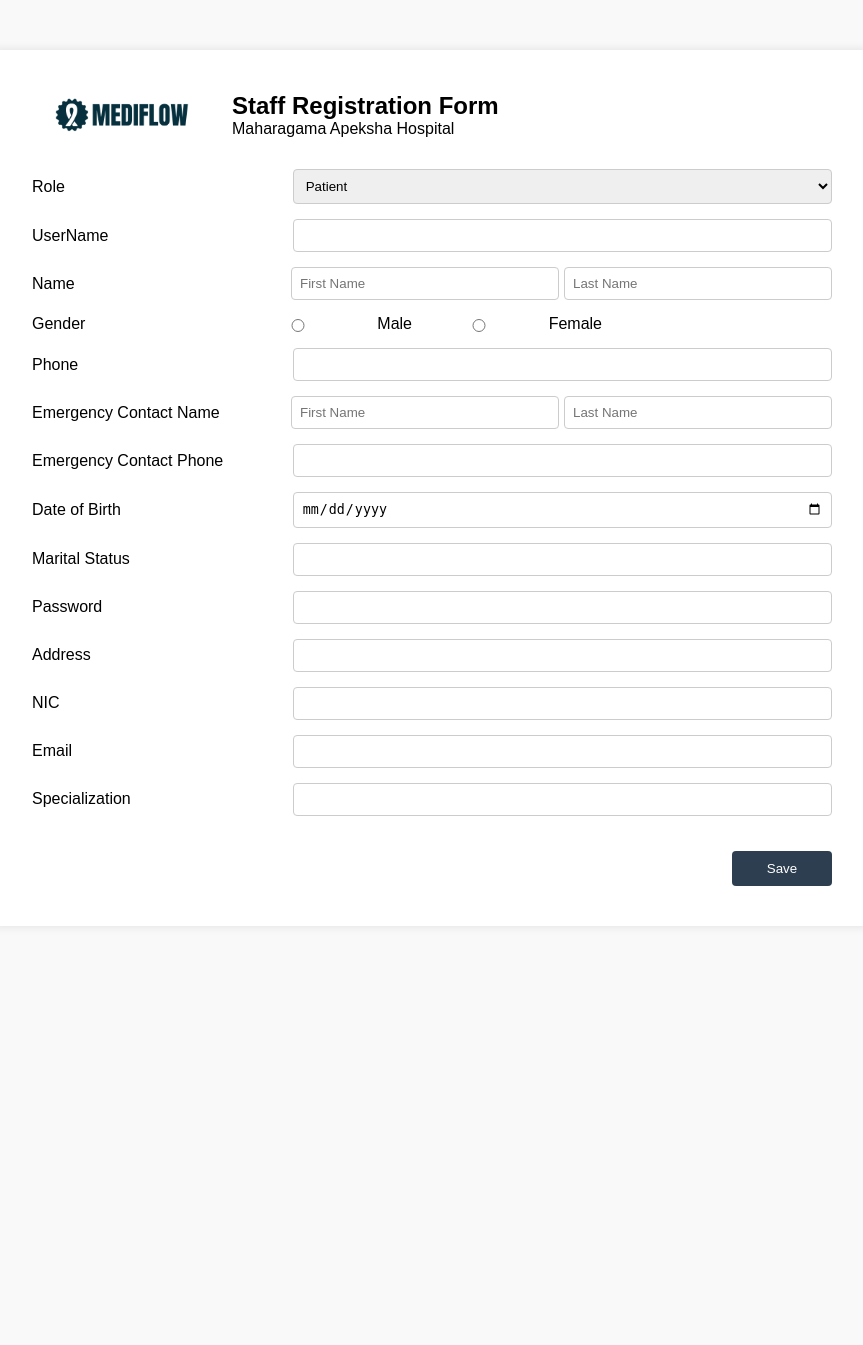
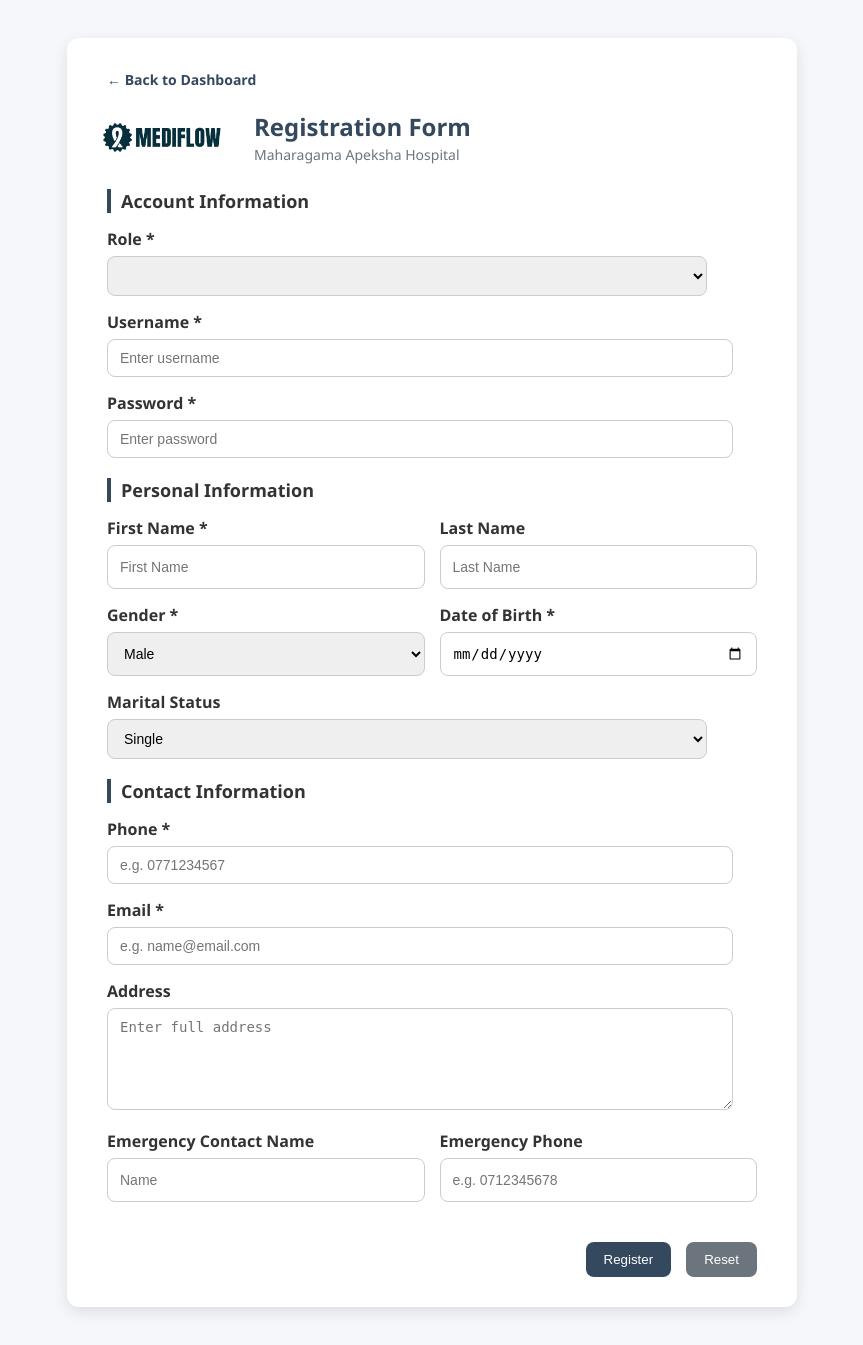
Before and after one commit to sakna1/medi_flow, a Flask app: page /admin/create_admin in a window 1280 px wide. Shown: the whole page, without its empty margins (208-1071 px from the left). Before the commit the page ends 886 px from the top, so only its background shows below. Run offline with Flask 3, Linux system fonts and the light colour scheme; lists and menus that the app fills with data are empty; parts of the project's set-up code (start-up, migrations or seed data) failed here and were passed over.

Commit message:
feat: update routes, templates, and static assets for patient and nurse modules
- Modified `admin_routes.py`, `nurse_routes.py`, and `patient_routes.py` with new logic
- Updated `register.css` with improved form styling
- Added `registerpatient.js` for handling patient registration
- Updated `script.js` with additional frontend functionality
- Enhanced templates:
  - `register.html` with new form features
  - `dashboard.html` (nurse & patient) with updated UI
  - `appointments.html` with scheduling improvements
  - `contact.html`, `faqpage.html`, and `notification.html` with updated layouts
- General improvements to ensure consistency across patient and nurse views

```diff
--- a/app/routes/admin_routes.py
+++ b/app/routes/admin_routes.py
@@ -29,7 +29,7 @@ def create_admin_user():
             db.session.add(user)
             db.session.commit()
             flash(f"{user.role.capitalize()} admin registered successfully.")
-            # return render_template('login.html')
+            return render_template('login.html')
 
         return render_template('register.html')
     else:
@@ -42,28 +42,31 @@ def dashboard():
     return render_template('admin/dashboard.html',admin_name=admin_name)
 
 @admin.route('/admin/register', methods=['GET', 'POST'])
-@login_required
+# @login_required
 def register_user():
-    if current_user.role != 'Admin':
+    # Only Admins and Nurses can access
+    if current_user.role not in ['Admin', 'Nurse']:
         return "Access denied", 403
 
     if request.method == 'POST':
-        if request.form['role'].lower() == 'patient':
+        role = request.form.get('role', '').lower()
+
+        if role == 'patient':
             user = Patient(
-                username=request.form['username'],
-                email=request.form['email'],
-                first_name=request.form['first_name'],
-                last_name=request.form['last_name'],
-                gender=request.form['gender'],
-                )
+                username=request.form.get('username'),
+                email=request.form.get('email'),
+                first_name=request.form.get('first_name'),
+                last_name=request.form.get('last_name'),
+                gender=request.form.get('gender'),
+            )
         else:
             user = User(
-                username=request.form['username'],
-                email=request.form['email'],
-                first_name=request.form['first_name'],
-                last_name=request.form['last_name'],
+                username=request.form.get('username'),
+                email=request.form.get('email'),
+                first_name=request.form.get('first_name'),
+                last_name=request.form.get('last_name'),
                 gender=request.form.get('gender'),
-                role=request.form['role'],
+                role=request.form.get('role'),
                 phone=request.form.get('phone'),
                 emergency_contact_first_name=request.form.get('emergency_contact_first_name'),
                 emergency_contact_last_name=request.form.get('emergency_contact_last_name'),
@@ -72,19 +75,20 @@ def register_user():
                 marital_status=request.form.get('marital_status'),
                 address=request.form.get('address'),
                 nic=request.form.get('nic'),
-                )
-        user.set_password(request.form['password'])
+            )
 
-        if request.form['role'].lower() == 'doctor':
-            user.specialization = request.form['specialization']
-        elif request.form['role'].lower() == 'patient':
-            user.address = request.form['address']
-            user.disease = request.form['disease'] if 'disease' in request.form else ''
-            user.phone = request.form['phone']
+        user.set_password(request.form.get('password'))
+
+        if role == 'doctor':
+            user.specialization = request.form.get('specialization')
+        elif role == 'patient':
+            user.address = request.form.get('address')
+            user.disease = request.form.get('disease', '')
+            user.phone = request.form.get('phone')
 
         db.session.add(user)
         db.session.commit()
-        flash("registered successfully.")
+        flash("Registered successfully.")
         return redirect(url_for('admin.dashboard'))
 
     return render_template('register.html')
--- a/app/routes/nurse_routes.py
+++ b/app/routes/nurse_routes.py
@@ -25,7 +25,7 @@ def log_scan():
         return jsonify({'message': 'Unauthorized'}), 403
 
     data = request.get_json()
-    patient_code = data.get('patient_code')
+    patient_code = data.get('qr_data')
 
     patient = Patient.query.filter_by(username=patient_code).first()
     if not patient:
--- a/app/static/css/register.css
+++ b/app/static/css/register.css
@@ -1,101 +1,196 @@
+/* General */
 body {
-  font-family: Arial, sans-serif;
-  background: #f9f9f9;
+  font-family: 'Segoe UI', sans-serif;
+  background: #f5f7fa;
+  display: flex;
+  justify-content: center;
+  align-items: flex-start;
+  padding: 30px;
 }
 
-.container {
-  max-width: 800px;
-  margin: 50px auto;
+/* Form Container */
+.form-container {
   background: #fff;
-  padding: 40px;
-  box-shadow: 0 0 10px rgba(0,0,0,0.1);
+  padding: 30px 40px;
+  border-radius: 12px;
+  box-shadow: 0 5px 15px rgba(0,0,0,0.1);
+  width: 100%;
+  max-width: 650px;
 }
 
-.header {
-  display: flex;
-  align-items: center;
-  margin-bottom: 30px;
+.form-title {
+  font-size: 26px;
+  font-weight: bold;
+  color: #34495e;
+  margin-bottom: 5px;
 }
 
-.logo {
-  width: 180px;
-  height: auto;
-  margin-right: 20px;
+.form-subtitle {
+  font-size: 14px;
+  color: #6c757d;
+  margin-bottom: 25px;
 }
 
-.header-text h2 {
-  margin: 0;
+.section-title {
+  margin-top: 20px;
+  font-size: 18px;
+  color: #333;
+  border-left: 4px solid #34495e;
+  padding-left: 10px;
+  margin-bottom: 15px;
 }
 
-.header-text p {
-  margin: 0;
+/* Inputs */
+.form-group {
+  margin-bottom: 15px;
+  width: 600px;
 }
 
-.form {
+label {
+  display: block;
+  margin-bottom: 6px;
+  font-weight: 600;
+  color: #333;
+}
+
+input, select, textarea {
+  width: 100%;
+  padding: 10px 12px;
+  border: 1px solid #ccc;
+  border-radius: 8px;
+  font-size: 14px;
+  transition: 0.3s;
+}
+
+input:focus, select:focus, textarea:focus {
+  border-color: #34495e;
+  outline: none;
+  box-shadow: 0 0 6px rgba(13, 110, 253, 0.3);
+}
+
+textarea {
+  resize: vertical;
+  min-height: 80px;
+}
+
+/* Row Layout */
+.form-row {
+  display: flex;
+  gap: 15px;
+}
+
+.form-row .form-group {
+  flex: 1;
+}
+
+/* Actions */
+.form-actions {
+  display: flex;
+  justify-content: flex-end;
+  gap: 15px;
+  margin-top: 25px;
+}
+
+.btn-submit {
+  background: #34495e;
+  color: white;
+  padding: 10px 18px;
+  border: none;
+  border-radius: 8px;
+  cursor: pointer;
+  transition: 0.3s;
+}
+
+.btn-submit:hover {
+  background: #34495e;
+}
+
+.btn-reset {
+  background: #6c757d;
+  color: white;
+  padding: 10px 18px;
+  border: none;
+  border-radius: 8px;
+  cursor: pointer;
+  transition: 0.3s;
+}
+
+.btn-reset:hover {
+  background: #5c636a;
+}
+
+/* Responsive */
+@media (max-width: 600px) {
+  .form-row {
+    flex-direction: column;
+  }
+}
+/* Fix: align inputs and selects in the same row */
+.form-row .form-group {
   display: flex;
   flex-direction: column;
 }
 
-.form-group {
+.form-row .form-group input,
+.form-row .form-group select {
+  height: 44px;            /* same height for both */
+  padding: 10px 12px;      /* keep your current padding */
+  box-sizing: border-box;  /* prevent extra growth */
+}
+
+/* If the select still looks a hair off on Windows, uncomment this: */
+/*
+.form-row .form-group select {
+  -webkit-appearance: none;
+  -moz-appearance: none;
+  appearance: none;
+}
+*/
+/* Header Section */
+.header {
   display: flex;
   align-items: center;
-  margin-bottom: 15px;
+  gap: 12px;              /* reduce space between logo and text */
+  margin-bottom: 25px;
+  justify-content: flex-start;
 }
 
-.form-group label {
-  flex: 1;
+.logo {
+  width: 160px;           /* slightly smaller logo if needed */
+  height: auto;
+  margin-left: -25px;
+
 }
 
-.form-group input,
-.form-group select {
-  flex: 2;
-  padding: 8px;
-  border: 1px solid #ccc;
-  border-radius: 4px;
+.header-text {
+  display: flex;
+  flex-direction: column;   /* stack title and subtitle */
 }
 
-.multi-input {
-  display: flex;
-  flex: 2;
-  gap: 5px;
-  margin-left: 20px;
+.form-title {
+  font-size: 24px;
+  font-weight: bold;
+  color: #34495e;
+  margin: 0;
 }
 
-.multi-input input {
-  flex: none;   /* disable flex grow for fixed width */
-  width: 250px
+.form-subtitle {
+  font-size: 14px;
+  color: #6c757d;
+  margin: 2px 0 0 0;
+}
+.form-top {
+  margin-bottom: 20px;
 }
 
-.form-group.gender {
-  align-items: flex-start;
+.back-link {
+  text-decoration: none;
+  color: #34495e;
+  font-weight: 600;
+  font-size: 14px;
 }
 
-.gender-options {
-  flex: 2;
-  display: flex;
-  gap: 0px;
-  align-items: center;
-  margin-right: 230px ;
+.back-link:hover {
+  text-decoration: underline;
+  color: #34495e;
 }
-
-.gender-options label {
-  display: flex;
-  align-items: center;
-  gap: 5px;
-}
-
-.save-btn {
-  margin-top: 20px;
-  padding: 10px 30px;
-  background: #2c3e50;
-  color: #fff;
-  border: none;
-  border-radius: 4px;
-  cursor: pointer;
-  width: 100px;
-  margin-left: auto; /* Align to right */
-}
-
-.save-btn:hover {
-  background: #34495e;
-}
--- /dev/null
+++ b/app/static/js/registerpatient.js
@@ -0,0 +1,36 @@
+function resetForm() {
+  document.querySelector("form").reset();
+
+  // wipe all values
+  document.querySelectorAll("input, textarea, select").forEach(el => {
+    el.value = "";
+  });
+
+  // clear radios & checkboxes
+  document.querySelectorAll("input[type=radio], input[type=checkbox]").forEach(el => {
+    el.checked = false;
+  });
+
+  // also hide Medical Info again after reset
+  document.getElementById("medical-info").style.display = "none";
+}
+
+// Show/hide Medical Info based on Role
+document.addEventListener("DOMContentLoaded", () => {
+  const roleSelect = document.getElementById("role");
+  const medicalSection = document.getElementById("medical-info");
+
+  function toggleMedicalInfo() {
+    if (roleSelect.value === "Patient") {
+      medicalSection.style.display = "block";
+    } else {
+      medicalSection.style.display = "none";
+    }
+  }
+
+  // Run once on load
+  toggleMedicalInfo();
+
+  // Run again on change
+  roleSelect.addEventListener("change", toggleMedicalInfo);
+});
--- a/app/templates/nurse/dashboard.html
+++ b/app/templates/nurse/dashboard.html
@@ -76,10 +76,11 @@
     <!-- Cards Section -->
     <div class="container">
       <div class="cards">
+        <a href="{{ url_for('admin.register_user') }}" class="card-link">
         <div class="card">
           <div class="card-icon"><i class="bi bi-calendar-event"></i></div>
-          <h3>New patient</h3>
-        </div>
+          <h3></a>New patient</h3>
+        </div></a>
 
         <div class="card">
           <div class="card-icon"><i class="bi bi-calendar-check"></i></div>
--- a/app/templates/patient/contact.html
+++ b/app/templates/patient/contact.html
@@ -15,7 +15,7 @@
       <div class="form-wrapper relative max-w-xl mx-auto my-10 bg-white p-5 rounded-md shadow-sm">
 
         <!-- Close Button -->
-        <a href="chatgpttest.html"
+        <a href="{{ url_for('patient.dashboard')}}"
            class="absolute top-4 right-4 text-gray-600 hover:text-red-600 text-3xl font-bold cursor-pointer"
            title="Close & Go Home">&times;</a>
 
@@ -71,10 +71,6 @@
       </div>
     </div>
   </div>
-
-  <script src="{{ url_for('static', filename='js/script.js') }}"></script>
   <script src="{{ url_for('static', filename='js/contact.js') }}"></script>
-  <script src="{{ url_for('static', filename='js/doctordashboard.js') }}"></script>
-  <script src="{{ url_for('static', filename='js/Search.js') }}"></script>
 </body>
 </html>
--- a/app/templates/register.html
+++ b/app/templates/register.html
@@ -1,108 +1,156 @@
 <!DOCTYPE html>
 <html lang="en">
 <head>
-  <meta charset="UTF-8" />
-  <meta name="viewport" content="width=device-width, initial-scale=1.0"/>
-  <title>Registration Form</title>
-  <link rel="stylesheet" href="../static/css/register.css" />
+  <meta charset="UTF-8">
+  <meta name="viewport" content="width=device-width, initial-scale=1.0">
+  <title>Registration Form - MediFlow</title>
+ <link rel="stylesheet" href="{{ url_for('static', filename='css/register.css') }}">
 </head>
 <body>
-  <div class="container">
-    <div class="header">
-      <img src="../static/img/logonew.png" alt="MEDIFLOW Logo" class="logo" />
-      <div class="header-text">
-        <h2>Staff Registration Form</h2>
-        <p>Maharagama Apeksha Hospital</p>
-      </div>
+  <div class="form-container">
+    <div class="form-top">
+      <a href="{{ url_for('static', filename='css/register.css') }}" class="back-link">
+        &#8592; Back to Dashboard
+      </a>
+     </div>
+
+    <div class = "header">
+      <img src="../static/img/logo.png" alt="MEDIFLOW Logo" class="logo" />
+       <div class="header-text">
+      <h2 class="form-title">Registration Form</h2>
+      <p class="form-subtitle">Maharagama Apeksha Hospital</p>
+    </div>
     </div>
 
-    <form method="POST" class="form">
+    <form>
+      <!-- Section: Account Info -->
+      <h3 class="section-title">Account Information</h3>
       <div class="form-group">
-        <label for="role">Role</label>
-        <select id="role" name="role" required>
-          <option value="Patient">Patient</option>
+        <label for="role">Role <span>*</span></label>
+        <select id="role">
+        {% if current_user.role == 'Nurse' %}
+      <!-- Nurse can only register Patients -->
+      <option value="Patient">Patient</option>
+
+        {% elif current_user.role == 'Admin' %}
+          <!-- Admin can assign any role -->
           <option value="Doctor">Doctor</option>
           <option value="Nurse">Nurse</option>
           <option value="Admin">Admin</option>
+          <option value="Patient">Patient</option>
+        {% endif %}
         </select>
       </div>
 
       <div class="form-group">
-        <label for="username">UserName</label>
-        <input type="text" id="username" name="username" required />
+        <label for="username">Username <span>*</span></label>
+        <input type="text" id="username" placeholder="Enter username">
       </div>
 
       <div class="form-group">
-        <label>Name</label>
-        <div class="multi-input">
-          <input type="text" id="first_name" name="first_name" placeholder="First Name" required />
-          <input type="text" id="last_name" name="last_name" placeholder="Last Name" required />
+        <label for="password">Password <span>*</span></label>
+        <input type="password" id="password" placeholder="Enter password">
+      </div>
+
+      <!-- Section: Personal Info -->
+      <h3 class="section-title">Personal Information</h3>
+      <div class="form-row">
+        <div class="form-group">
+          <label for="fname">First Name <span>*</span></label>
+          <input type="text" id="first_name" placeholder="First Name">
+        </div>
+        <div class="form-group">
+          <label for="lname">Last Name</label>
+          <input type="text" id="last_name" placeholder="Last Name">
         </div>
       </div>
 
-      <div class="form-group gender">
-        <label>Gender</label>
-        <div class="gender-options">
-          <label><input type="radio" name="gender" value="Male" required /> Male</label>
-          <label><input type="radio" name="gender" value="Female" /> Female</label>
+      <div class="form-row">
+        <div class="form-group">
+          <label for="gender">Gender <span>*</span></label>
+          <select id="gender">
+            <option value="Male">Male</option>
+            <option value="Female">Female</option>
+          </select>
+        </div>
+        <div class="form-group">
+          <label for="dob">Date of Birth <span>*</span></label>
+          <input type="date" id="date_of_birth">
         </div>
       </div>
 
       <div class="form-group">
-        <label for="phone">Phone</label>
-        <input type="text" id="phone" name="phone" />
+        <label for="marital">Marital Status</label>
+        <select id="marital">
+          <option value="single">Single</option>
+          <option value="married" >Married</option>
+        </select>
+      </div>
+
+      <!-- Section: Contact Info -->
+      <h3 class="section-title">Contact Information</h3>
+      <div class="form-group">
+        <label for="phone">Phone <span>*</span></label>
+        <input type="tel" id="phone" placeholder="e.g. 0771234567">
       </div>
 
       <div class="form-group">
-        <label>Emergency Contact Name</label>
-        <div class="multi-input">
-          <input type="text" id="emergency_contact_first_name" name="emergency_contact_first_name" placeholder="First Name" />
-          <input type="text" id="emergency_contact_last_name" name="emergency_contact_last_name" placeholder="Last Name" />
-        </div>
-      </div>
-
-      <div class="form-group">
-        <label for="emergency_contact_phone">Emergency Contact Phone</label>
-        <input type="text" id="emergency_contact_phone" name="emergency_contact_phone" />
-      </div>
-
-      <div class="form-group">
-        <label for="date_of_birth">Date of Birth</label>
-        <input type="date" id="date_of_birth" name="date_of_birth" />
-      </div>
-
-      <div class="form-group">
-        <label for="marital_status">Marital Status</label>
-        <input type="text" id="marital_status" name="marital_status" />
-      </div>
-
-      <div class="form-group">
-        <label for="password">Password</label>
-        <input type="password" id="password" name="password" required />
+        <label for="email">Email <span>*</span></label>
+        <input type="email" id="email" placeholder="e.g. name@email.com">
       </div>
 
       <div class="form-group">
         <label for="address">Address</label>
-        <input type="text" id="address" name="address" />
+        <textarea id="address" placeholder="Enter full address"></textarea>
+      </div>
+
+      <div class="form-row">
+        <div class="form-group">
+          <label for="emergencyName">Emergency Contact Name</label>
+          <input type="text" id="emergencyName" placeholder="Name">
+        </div>
+        <div class="form-group">
+          <label for="emergencyPhone">Emergency Phone</label>
+          <input type="tel" id="emergency_contact_phone" placeholder="e.g. 0712345678">
+        </div>
+      </div>
+
+      <!-- Section: Medical Info -->
+       <div id="medical-info" style="display: none;">
+      <h3 class="section-title">Medical Information</h3>
+      <div class="form-group">
+        <label for="disease">Disease</label>
+        <input type="text" id="disease" placeholder="Disease Name">
       </div>
 
       <div class="form-group">
-        <label for="nic">NIC</label>
-        <input type="text" id="nic" name="nic" />
+        <label for="description">Disease Description</label>
+        <textarea id="description" placeholder="Describe the disease..."></textarea>
       </div>
 
-      <div class="form-group">
-        <label for="email">Email</label>
-        <input type="email" id="email" name="email" required />
+      <div class="form-row">
+        <div class="form-group">
+          <label for="blood">Blood Type</label>
+          <input type="text" id="blood" placeholder="e.g. A+">
+        </div>
+        <div class="form-group">
+          <label for="treatment">Treatment Status</label>
+          <select id="treatment">
+            <option>In Progress</option>
+            <option>Completed</option>
+            <option>Not Started</option>
+          </select>
+        </div>
       </div>
+    </div>
 
-      <div class="form-group">
-        <label for="specialization">Specialization</label>
-        <input type="text" id="specialization" name="specialization" />
+      <!-- Submit Button -->
+      <div class="form-actions">
+        <button type="submit" class="btn-submit">Register</button>
+        <button type="button" class="btn-reset" onclick="resetForm()">Reset</button>
       </div>
-
-      <button type="submit" class="save-btn">Save</button>
     </form>
   </div>
+  <script src="{{ url_for('static', filename='js/registerpatient.js') }}"></script>
 </body>
 </html>
```
Also changed, not shown: app/routes/patient_routes.py (+10 -7 lines), app/static/js/script.js (+13 -0 lines), app/templates/patient/appoinments.html (+12 -3 lines), app/templates/patient/faqpage.html (+11 -3 lines), app/templates/patient/notification.html (+11 -3 lines).
